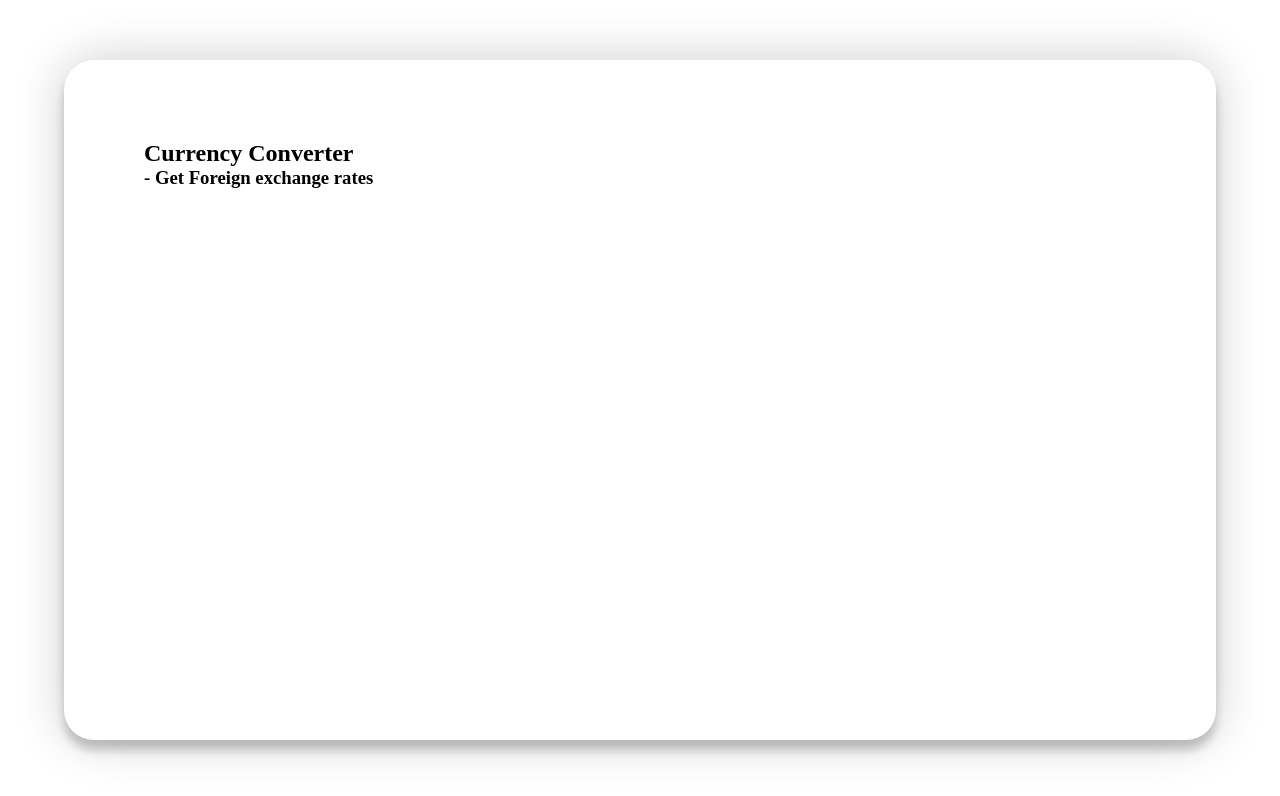
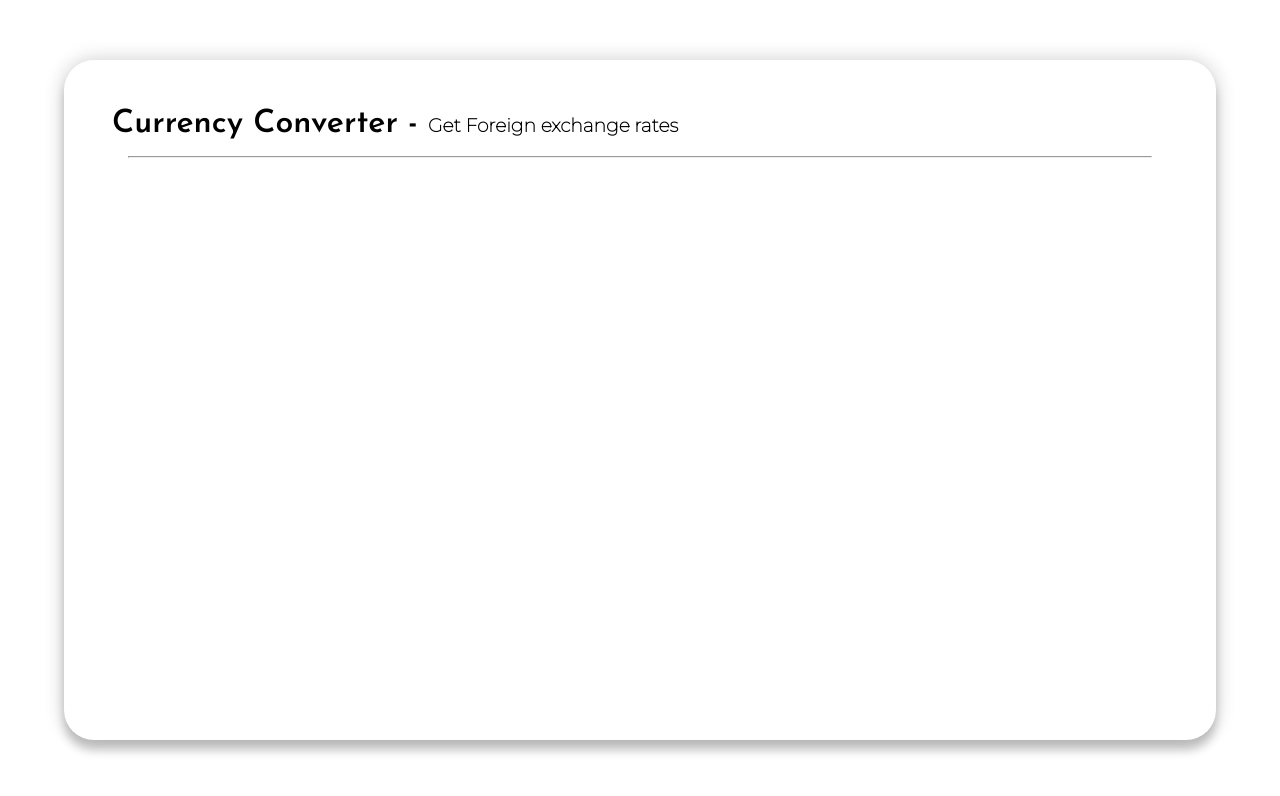
Before and after one commit to abhishek-55/Currency-Converter, a React (Create React App) app: page / in a window 1280 px wide. Shown: the top 796 px of the page. Built offline with nearby package versions, Linux system fonts and the light colour scheme.

Commit message:
linked fonts

```diff
--- a/public/index.html
+++ b/public/index.html
@@ -8,8 +8,10 @@
       content="Change any Currency to your desired country's currency "
     />
     <link rel="manifest" href="%PUBLIC_URL%/manifest.json" />
-
-
+    <!-- Fonts -->
+    <link rel="preconnect" href="https://fonts.googleapis.com">
+    <link rel="preconnect" href="https://fonts.gstatic.com" crossorigin>
+    <link href="https://fonts.googleapis.com/css2?family=Josefin+Sans:wght@600&family=Montserrat:wght@100&display=swap" rel="stylesheet">
     <link rel="stylesheet" href="./styles.css" >
 
     <title>Currency Converter</title>
--- a/public/styles.css
+++ b/public/styles.css
@@ -11,10 +11,24 @@ body {
     justify-content: center;
 }
 
+h1 {
+    font-family: 'Josefin Sans', sans-serif;
+    display: inline;
+}
+
+h3 {
+    font-family: 'Montserrat', sans-serif;
+    display: inline;
+}
+hr {
+    margin: 1rem;
+}
+
 .container{
     width: 90%;
     height: 85vh;
+
     border-radius: 30px;
-    box-shadow: 0 10px 10px rgba(0,0,0,0.2), 0px 0px 50px rgba(0,0,0,0.2);
-    padding: 5rem ;
+    box-shadow: 0 10px 10px rgba(0,0,0,0.2), 0px 0px 20px rgba(0,0,0,0.2);
+    padding: 3rem ;
 }
--- a/src/components/Title.js
+++ b/src/components/Title.js
@@ -3,8 +3,9 @@ import React from 'react'
 export default function Title() {
     return (
         <div>
-            <h2>Currency Converter</h2>
-            <h3>- Get Foreign exchange rates </h3>
+            <h1>Currency Converter   -     </h1>
+            <h3>Get Foreign exchange rates </h3>
+             <hr/>
         </div>
     )
 }
```
